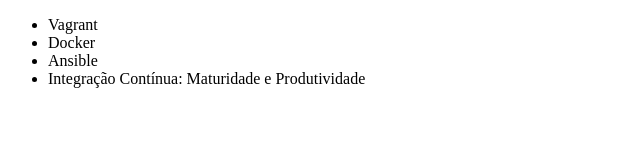
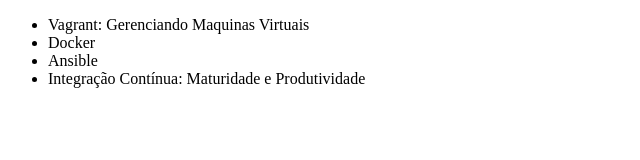
Before and after one commit to luizcdrj/alura-git, a plain HTML site: page index.html in a window 1280 px wide. Shown: the whole page, without its empty margins (0-640 px from the left). Drawn offline with Linux system fonts and the light colour scheme.

Commit message:
Corrigindo curso de Vagrant

```diff
--- a/index.html
+++ b/index.html
@@ -6,7 +6,7 @@
 </head>
 <body>
     <ul>
-        <li>Vagrant</li>
+        <li>Vagrant: Gerenciando Maquinas Virtuais</li>
         <li>Docker</li>
         <li>Ansible</li>
         <li>Integração Contínua: Maturidade e Produtividade</li>
```
